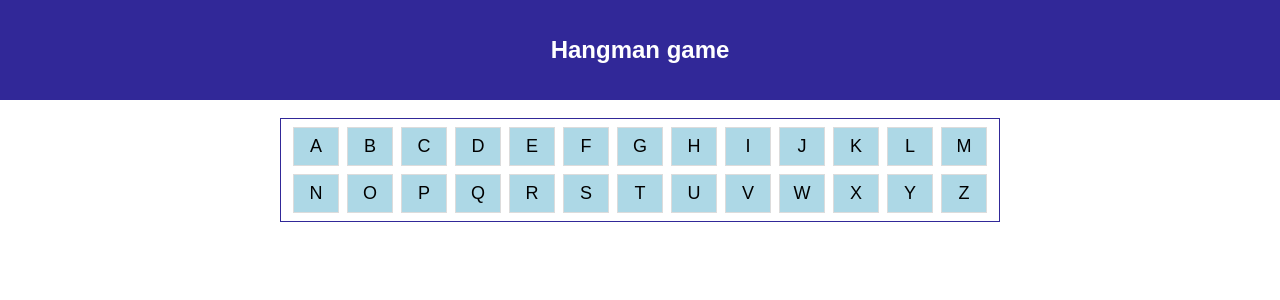
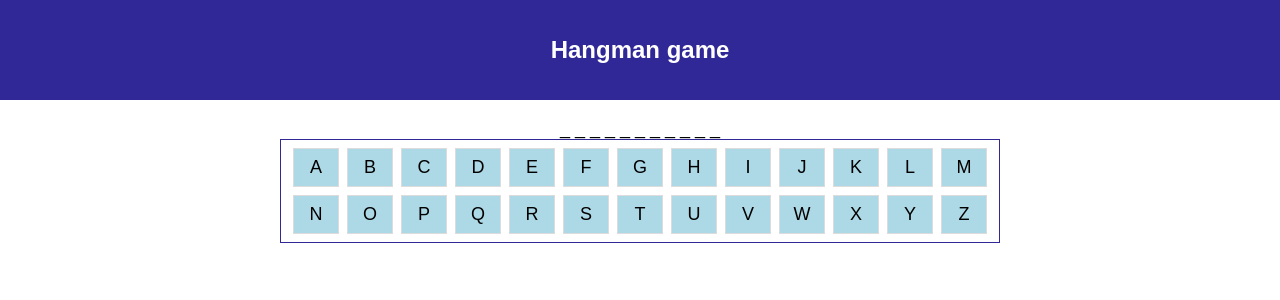
Before and after one commit to lohnns/react-training, a React (Create React App) app in the folder hangman/: page / in a window 1280 px wide. Shown: the top 300 px of the page. Built offline with nearby package versions, Linux system fonts and the light colour scheme.

Commit message:
implements sentence to guess

```diff
--- a/hangman/src/components/App.js
+++ b/hangman/src/components/App.js
@@ -13,7 +13,7 @@ class App extends Component {
     }
 
     guessLetter = letter => {
-        const { usedLetters, gameId } = this.state;
+        const { usedLetters } = this.state;
         usedLetters.add(letter);
         this.setState({
             usedLetters: new Set(usedLetters)
@@ -21,12 +21,16 @@ class App extends Component {
     }
 
     render() {
+        const { answer, usedLetters } = this.state;
         return (
             <div className="App">
                 <header className="App-header">
                     <h1 className="App-title">Hangman game</h1>
                 </header>
                 <p className="App-intro">
+                    <div id='answer' className='hg-sentence'>{
+                        answer.split('').map(char => (usedLetters.has(char) ? char : '_') + ' ')
+                    }</div>
                     <LettersPanel guessLetter={this.guessLetter}/>
                 </p>
             </div>
```
